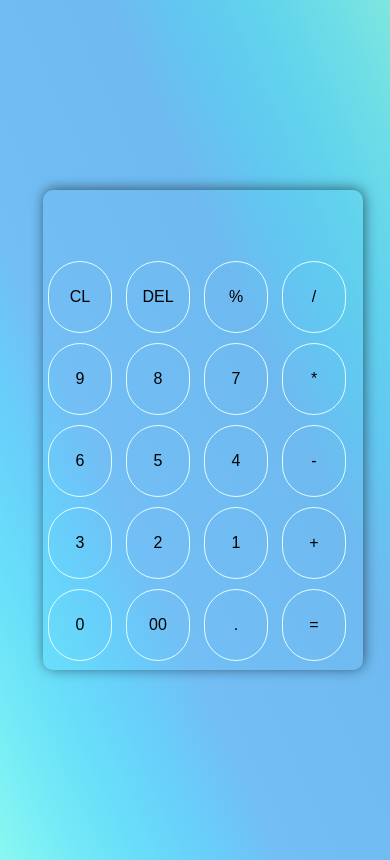
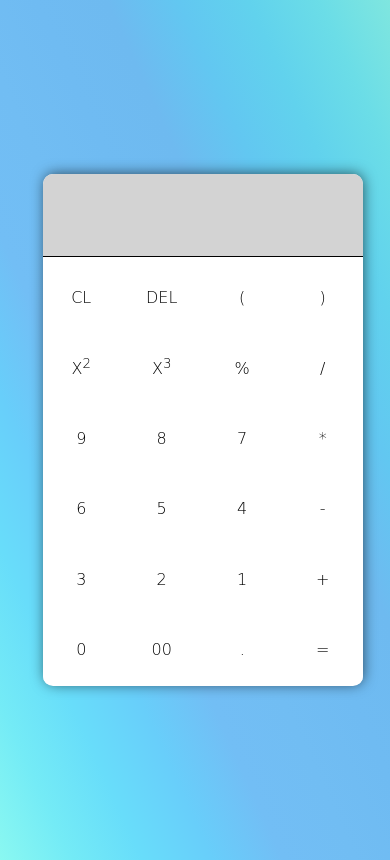
Before and after one commit to Kesavaraj80/Calculator, a plain HTML site: page index.html in a window 390 px wide. Drawn offline with Linux system fonts and the light colour scheme; a web font is replaced by a local one.

Commit message:
calc final change

```diff
--- a/script.js
+++ b/script.js
@@ -3,9 +3,16 @@ main_container.setAttribute('class','main-box');
 document.body.append(main_container);
 main_container.innerHTML=`
 <input type="text" class="input1" id="box1">
+<div class="btns">
     <div class="buttons">
         <button class="btn" onclick="clr()">CL</button>
         <button class="btn" onclick="del()">DEL</button>
+        <button class="btn" onclick="display('(')">(</button>
+        <button class="btn" onclick="display(')')">)</button>
+    </div>
+    <div class="buttons">
+        <button class="btn" onclick="power2()">X<sup>2</sup></button>
+        <button class="btn" onclick="power3()">X<sup>3</sup></button>
         <button class="btn" onclick="display('%')">%</button>
         <button class="btn" onclick="display('/')">/</button>
     </div>
@@ -32,6 +39,7 @@ main_container.innerHTML=`
         <button class="btn" onclick="display('00')">00</button>
         <button class="btn" onclick="display('.')">.</button>
         <button class="btn" onclick="calc()">=</button>
+    </div>
 </div>`
 
 function display(num){
@@ -51,3 +59,11 @@ function calc(){
 function clr(){
     document.getElementById('box1').value="";
 }
+function power2(){
+    let pval2 = document.getElementById('box1').value;
+    document.getElementById('box1').value=Math.pow(pval2,2).toFixed(2);
+}
+function power3(){
+    let pval3 = document.getElementById('box1').value;
+    document.getElementById('box1').value=Math.pow(pval3,3).toFixed(2);
+}
--- a/style.css
+++ b/style.css
@@ -1,3 +1,5 @@
+@import url('https://fonts.googleapis.com/css2?family=Orbitron&display=swap');
+@import url('https://fonts.googleapis.com/css2?family=ZCOOL+QingKe+HuangYou&display=swap');
 body{
     background-image: linear-gradient(to right top, #8af8f1, #74ebf6, #68ddfa, #68cefa, #72bef5, #71bdf3, #6fbbf2, #6ebaf0, #62c7f1, #61d2ed, #6bdde7, #7fe6df);
     height: 100vh;
@@ -13,50 +15,55 @@ body{
     border-radius: 10px;
     overflow: hidden;
     box-shadow: 1px -1px 14px -1px rgba(0,0,0,0.62);
-    background: transparent;
+    background: white;
 }
 .input1{
     width:30rem;
     height: 6rem;
     border: none;
-    background-color: grey;
+    background-color:lightgrey;
+    font-size: 2.5rem;
+    border-bottom: 1px black solid;
+    text-decoration: none;
+    font-family: 'ZCOOL QingKe HuangYou', cursive;
+}
+.btns{
+    background:white;
+    margin-top: 5px;
+}
+.btn{
+    border:none;
+    height: 5.54rem;
+    width: 7.3rem;
+    margin: 0;
+    padding: 0;
     font-size: 2rem;
     background: transparent;
-}
-.btn{
-    border: 1px lightcyan;
-    height: 6.8rem;
-    width: 7.3rem;
-    margin: 0;
-    padding:0;
-    font-size: 2rem;
-    border-radius: 80px;
-    background: transparent;
+    font-family: 'ZCOOL QingKe HuangYou', cursive;
+    font-weight: 100;
 }
 @media screen and (max-width: 480px){
     .main-box{
-        height: 30rem;
+        height: 32rem;
         width: 20rem;
         background: white;
         border-radius: 10px;
         overflow: hidden;
         box-shadow: 1px -1px 14px -1px rgba(0,0,0,0.62);
-        background: transparent;
+        background: white;
     }
     .input1{
         width:20rem;
-        height: 4rem;
+        height: 5rem;
         border: lightcyan 1 px;
-        background: transparent;
+        background-color:lightgrey;
         font-size: 1.5rem;
     }
     .btn{
-        border: 1px lightcyan solid;
-        height: 4.5rem;
-        width: 4rem;
-        margin: 5px;
+        border: none;
+        height: 4.38rem;
+        width: 4.78rem;
         font-size: 1rem;
-        border-radius: 80px;
         background: transparent;
     }
 }
```
Lines whose indentation alone changed are shown as unchanged.
